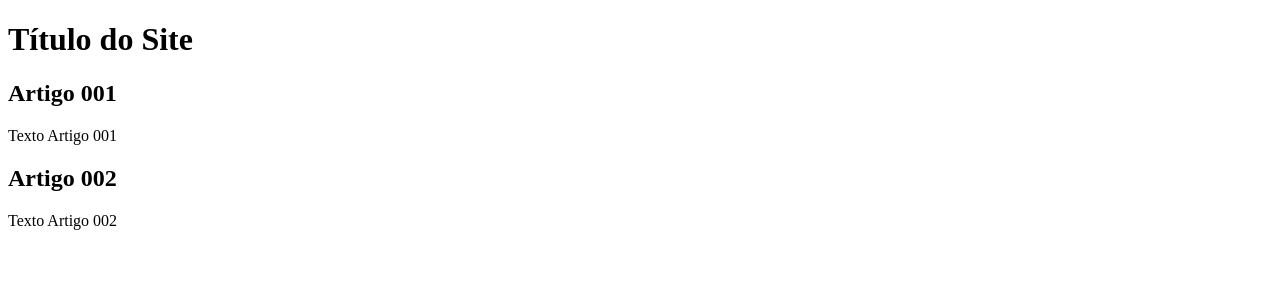
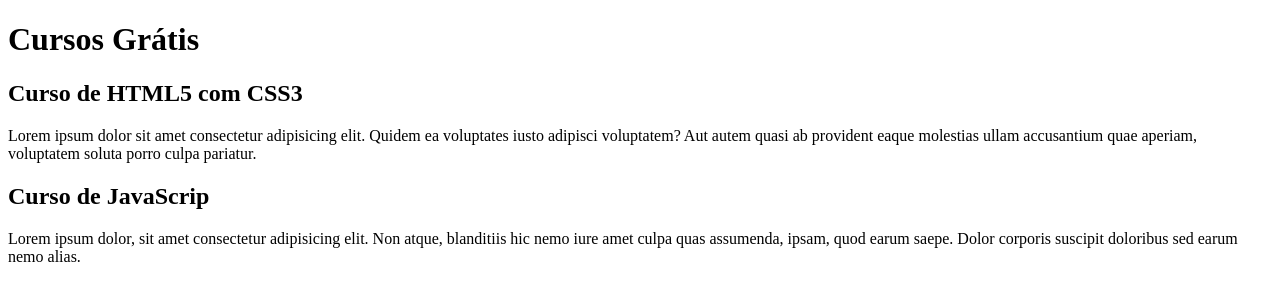
Before and after one commit to HenriqueThael/projetos, a plain HTML site: page index.html in a window 1280 px wide. Drawn offline with Linux system fonts and the light colour scheme.

Commit message:
comecei a escrever o conteúdo

```diff
--- a/index.html
+++ b/index.html
@@ -9,15 +9,15 @@
 <body>
    <main>
        <header>
-           <h1>Título do Site</h1>
+           <h1>Cursos Grátis</h1>
        </header>
        <article>
-           <h2>Artigo 001</h2>
-           <p>Texto Artigo 001</p>
+           <h2>Curso de HTML5 com CSS3</h2>
+           <p>Lorem ipsum dolor sit amet consectetur adipisicing elit. Quidem ea voluptates iusto adipisci voluptatem? Aut autem quasi ab provident eaque molestias ullam accusantium quae aperiam, voluptatem soluta porro culpa pariatur.</p>
        </article>
        <article>
-           <h2>Artigo 002</h2>
-           <p>Texto Artigo 002</p>
+           <h2>Curso de JavaScrip</h2>
+           <p>Lorem ipsum dolor, sit amet consectetur adipisicing elit. Non atque, blanditiis hic nemo iure amet culpa quas assumenda, ipsam, quod earum saepe. Dolor corporis suscipit doloribus sed earum nemo alias.</p>
        </article>
    </main>
 </body>
```
